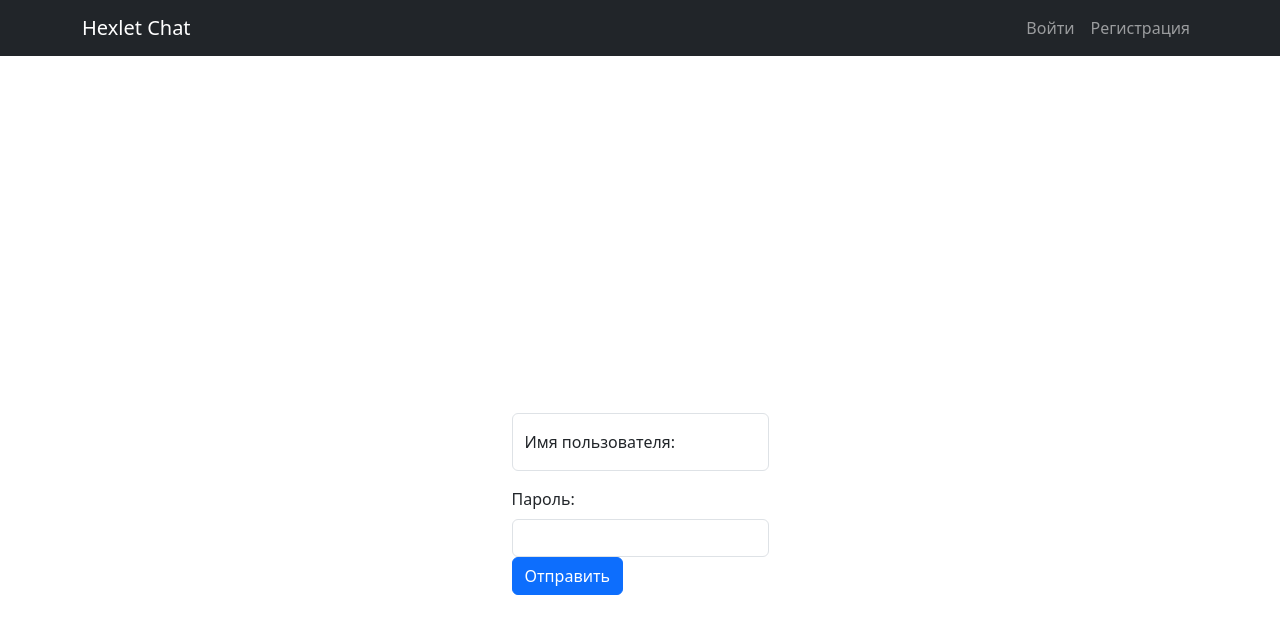
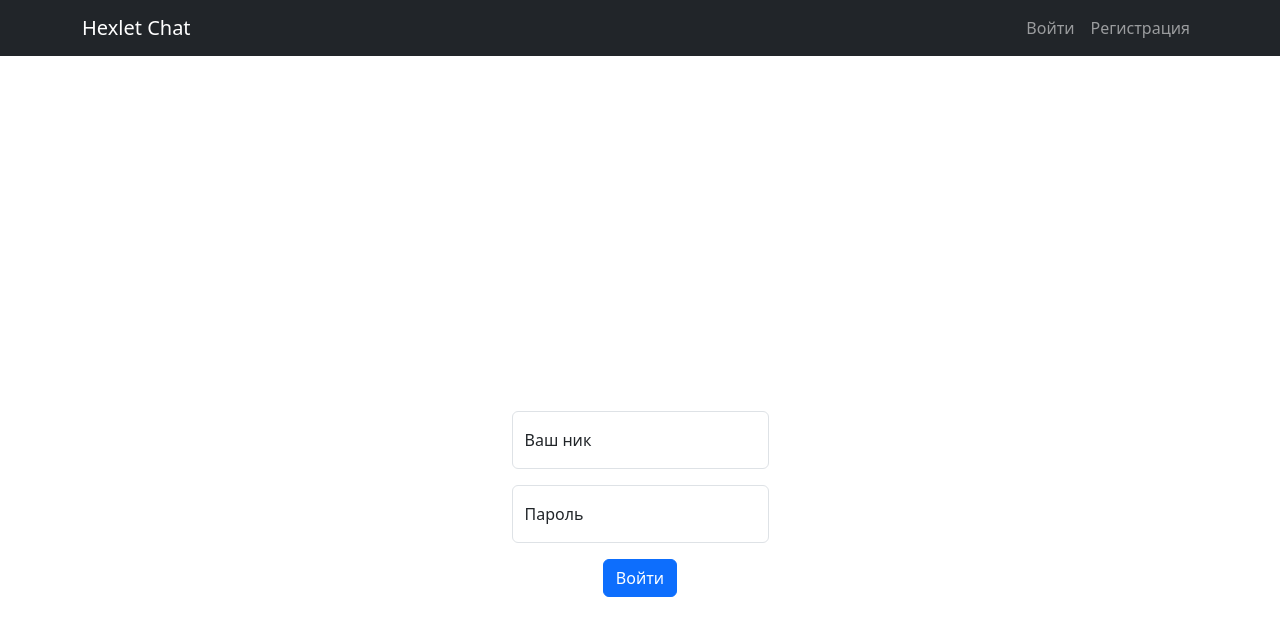
Before and after one commit to DeIndi/frontend-project-12, a React (Create React App) app: page /login in a window 1280 px wide. Shown: the top 636 px of the page. Built offline with nearby package versions, Linux system fonts and the light colour scheme; no server answers.

Commit message:
login locales updated

```diff
--- a/src/components/Login.js
+++ b/src/components/Login.js
@@ -10,15 +10,23 @@ import { useAuth } from '../hooks';
 import routes from '../routes';
 
 const Login = () => {
-  const schema = yup.string().length(8);
+  let isValid = true;
   const { t } = useTranslation();
   const navigate = useNavigate();
   const auth = useAuth();
+  const schema = yup
+    .string()
+    .length(8)
+    .test(
+      'login-match',
+      t('login.loginMatchUp'),
+      () => isValid,
+    );
+
   const formik = useFormik({
     initialValues: {
       username: '',
       password: '',
-      passwordConfirmation: '',
     },
     onSubmit: async (values) => {
       formik.validateForm().then((errors) => {
@@ -33,12 +41,15 @@ const Login = () => {
             auth.logIn(userData);
             navigate('/');
             navigate(0);
+            isValid = true;
           })
           .catch((e) => {
             console.log('error: ', e);
+            isValid = false;
           });
       } catch (e) {
         console.error(e);
+        isValid = false;
       }
     },
     validationSchema: schema,
@@ -46,16 +57,31 @@ const Login = () => {
   return (
         <div className="App">
           <div className="container d-flex justify-content-center align-items-center vh-100 mt-5">
-            <Form>
+            <Form onSubmit={formik.handleSubmit}>
               <Form.Group className="form-floating mb-3">
-                <Form.Label htmlFor="username">{t('userInfo.username')}:</Form.Label>
-                <Form.Control name="username" onChange={formik.handleChange} type="text" className={classNames('form-control', formik.errors.username ? 'is-invalid' : null)} />
+                <Form.Label htmlFor="username">{t('login.yourNickname')}</Form.Label>
+                <Form.Control
+                  name="username"
+                  value={formik.values.username}
+                  onChange={formik.handleChange}
+                  type="text" className={classNames('form-control', formik.errors.username ? 'is-invalid' : null)}
+                  id="username"
+                />
               </Form.Group>
-              <Form.Group className="form-group">
-                <Form.Label htmlFor="password">{t('userInfo.password')}:</Form.Label>
-                <Form.Control name="password" onChange={formik.handleChange} type="password" className={classNames('form-control', formik.errors.password ? 'is-invalid' : null)} />
+              <Form.Group className="form-floating mb-3">
+                <Form.Label htmlFor="password">{t('userInfo.password')}</Form.Label>
+                <Form.Control
+                  name="password"
+                  value={formik.values.password}
+                  onChange={formik.handleChange}
+                  type="password"
+                  className={classNames('form-control', formik.errors.password ? 'is-invalid' : null)}
+                  id="password"
+                />
               </Form.Group>
-                <Button type="submit" className="btn btn-primary">{t('modal.send')}</Button>
+              <Form.Group className="text-center mt-3 mb-0">
+                <Button type="submit" className="btn btn-primary">{t('userControls.login')}</Button>
+              </Form.Group>
             </Form>
           </div>
         </div>
--- a/src/components/SignUp.jsx
+++ b/src/components/SignUp.jsx
@@ -50,6 +50,7 @@ const SignUp = () => {
         const userData = response.data;
         auth.logIn(userData);
         navigate('/');
+        navigate(0);
       } catch (e) {
         console.log('error: ', e);
       }
--- a/src/locales/ru.js
+++ b/src/locales/ru.js
@@ -32,6 +32,10 @@ const localeRu = {
       password: 'Пароль',
       confirmPassword: 'Подтвердите пароль',
     },
+    userControls: {
+      login: 'Войти',
+      logout: 'Выйти',
+    },
     headerNavBar: {
       header: 'Hexlet Chat',
       register: 'Регистрация',
@@ -39,7 +43,8 @@ const localeRu = {
       logout: 'Выйти',
     },
     login: {
-      matchingProblem: 'Неверные имя пользователя или пароль',
+      loginMatchUp: 'Неверные имя пользователя или пароль',
+      yourNickname: 'Ваш ник',
     },
     signUp: {
       register: 'Зарегистрироваться',
```
